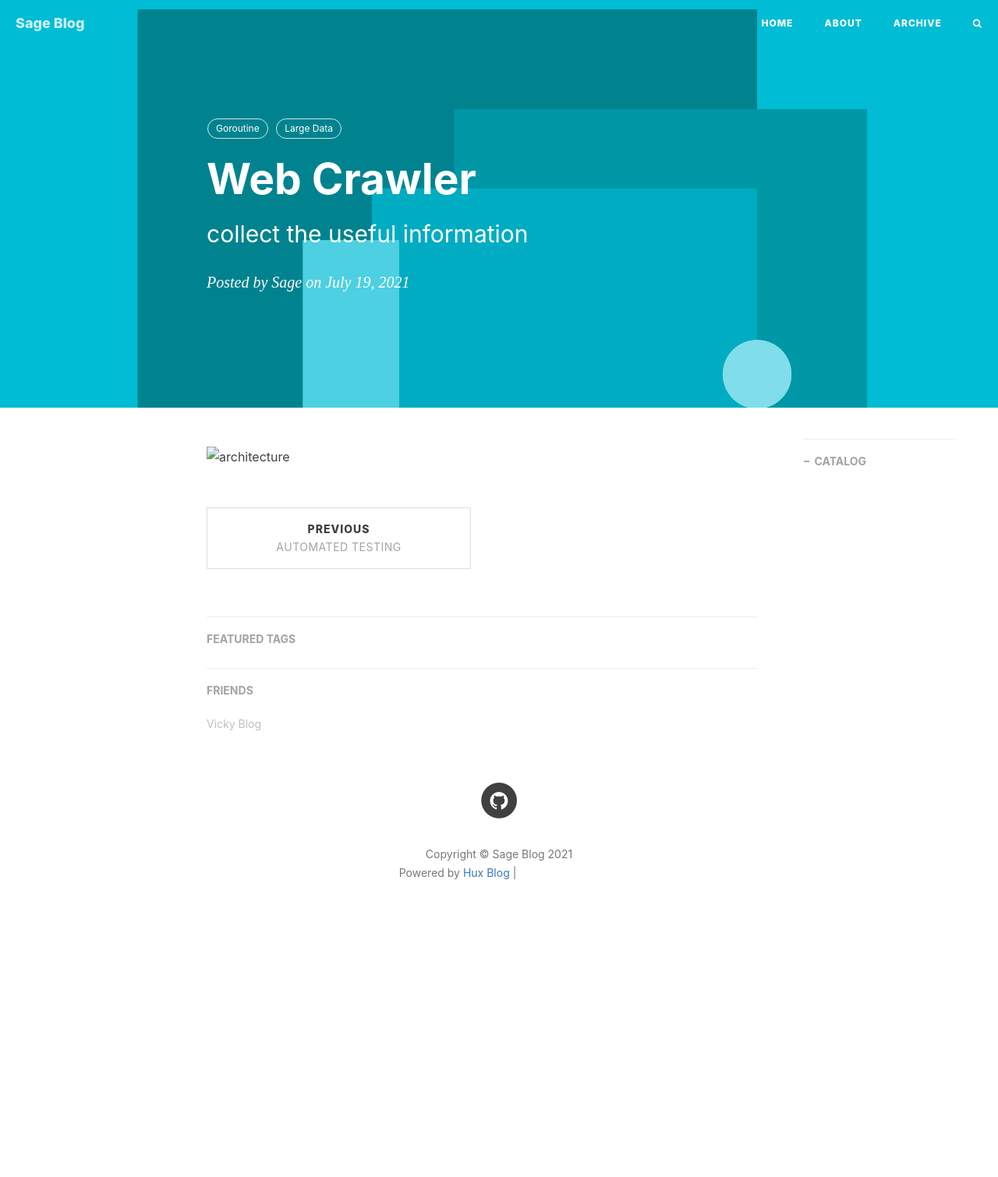
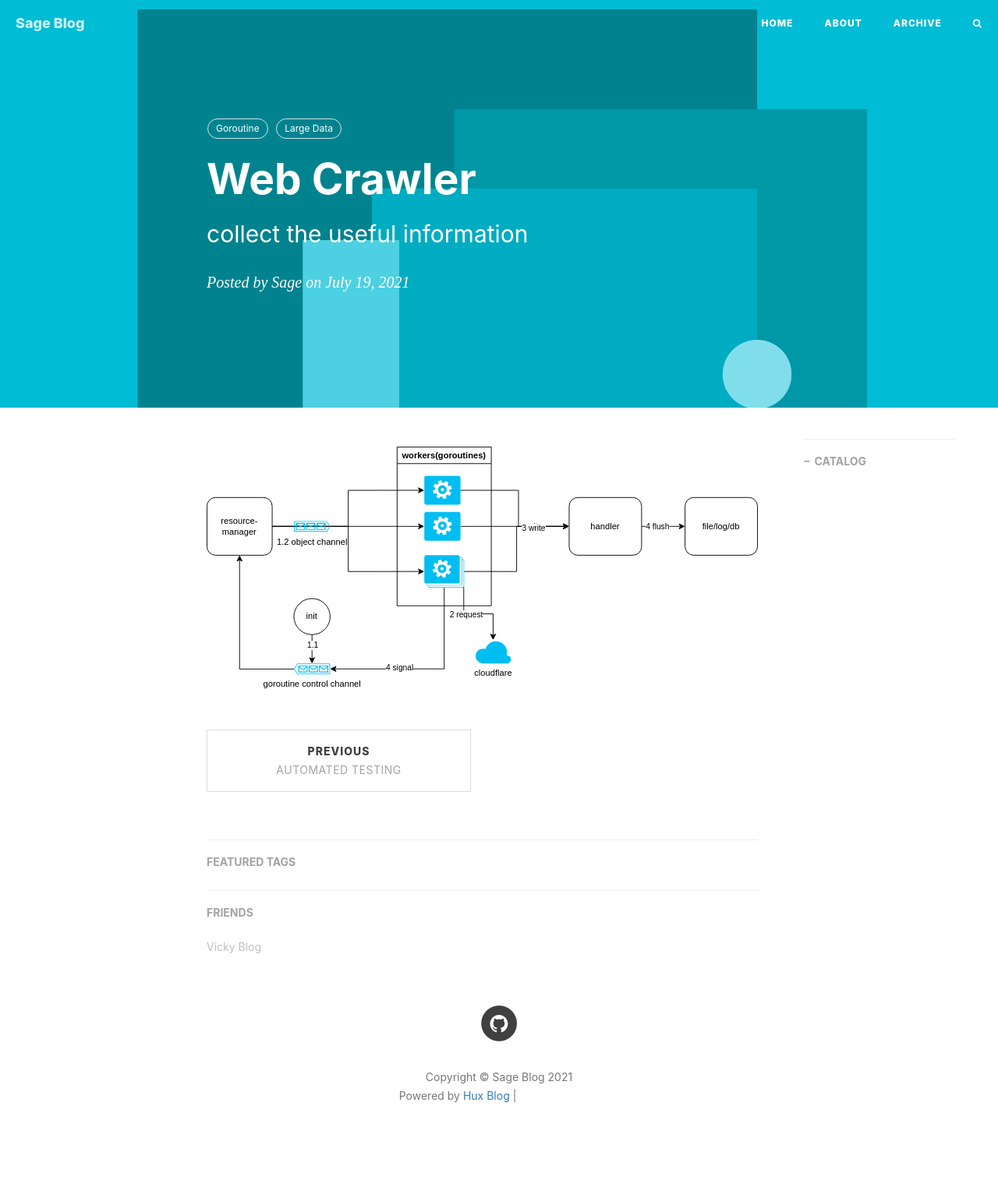
Before and after one commit to sagerenn/sageren.github.io, a Jekyll site: the page built from _posts/2021-07-19-crawler.md, in a window 1280 px wide. Shown: the whole page at 78% size. Built offline with Jekyll 4.4.1, drawn with Linux system fonts in a browser that asks for light colours; nearby versions of some CDN libraries; comment, search, counter and statistics services are not loaded; before the commit the page ends 1224 px from its top, so only the background shows below that; grey boxes are pictures that could not be loaded.

Commit message:
fix image url of crawler

```diff
--- a/_posts/2021-07-19-crawler.md
+++ b/_posts/2021-07-19-crawler.md
@@ -8,4 +8,4 @@ tags:
   - Large Data
 ---
 
-![architecture](../img/in-post/post-crawler/crawler.svg)
+![architecture](/img/in-post/post-crawler/crawler.svg)
```
